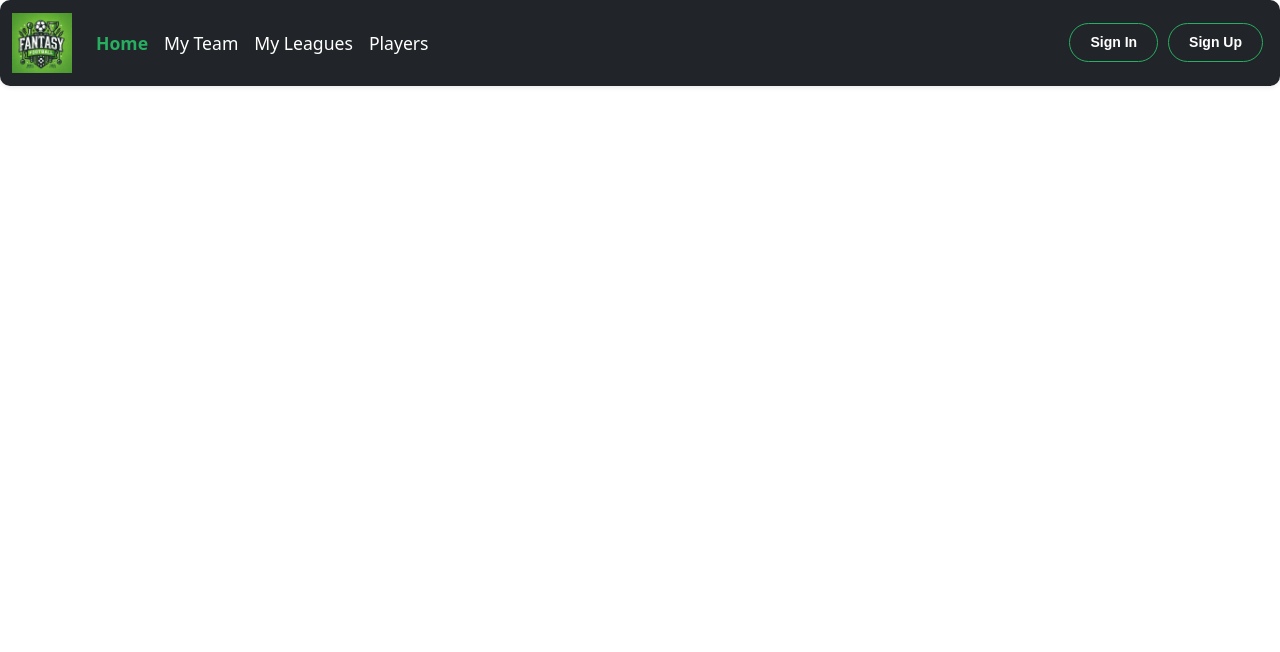
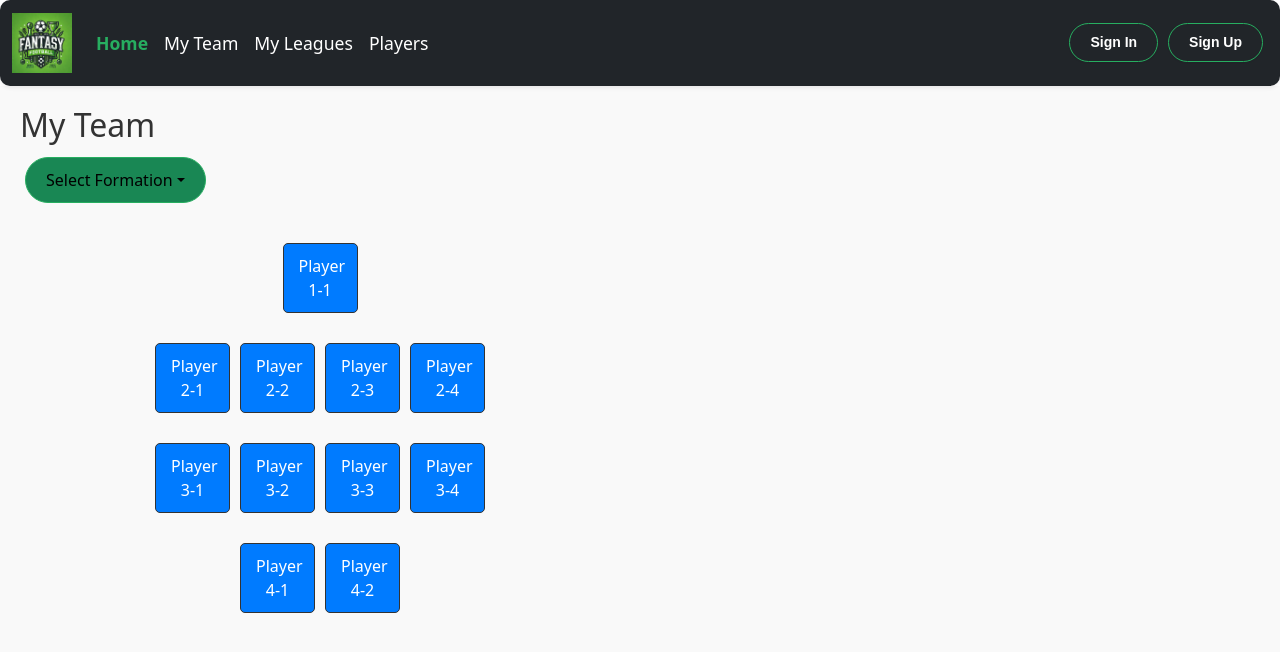
Before and after one commit to Nadavp13/Fantasy-Football-Web-Application-Frontend, a React (Vite) app: page / in a window 1280 px wide. Shown: the top 652 px of the page. Built offline with nearby package versions, Linux system fonts and the light colour scheme.

Commit message:
Basic MyTeam page and team selection

```diff
--- a/src/App.tsx
+++ b/src/App.tsx
@@ -3,11 +3,13 @@ import Alert from "./components/Alert";
 import Navbar from "./components/Navbar";
 import { useState } from "react";
 import Modal from "./components/ModalAuth";
+import MyTeam from "./pages/myTeam";
 
 function App() {
   return (
     <div>
       <Navbar onSelectItem={() => {}} />
+      <MyTeam />
     </div>
   );
 }
--- /dev/null
+++ b/src/components/DropDown.tsx
@@ -0,0 +1,40 @@
+import React from "react";
+
+interface Props<T> {
+  items: T[];
+  heading: string;
+  onSelectItem: (item: T) => void;
+}
+
+const DropDown = <T extends string>({
+  items,
+  heading,
+  onSelectItem,
+}: Props<T>) => {
+  return (
+    <div className="dropdown">
+      <button
+        className="btn btn-success dropdown-toggle"
+        type="button"
+        data-bs-toggle="dropdown"
+        aria-expanded="false"
+      >
+        {heading}
+      </button>
+      <ul className="dropdown-menu">
+        {items.map((item, index) => (
+          <li key={index}>
+            <button
+              className="dropdown-item"
+              onClick={() => onSelectItem(item)}
+            >
+              {item}
+            </button>
+          </li>
+        ))}
+      </ul>
+    </div>
+  );
+};
+
+export default DropDown;
--- /dev/null
+++ b/src/pages/myTeam.module.css
@@ -0,0 +1,55 @@
+.container {
+    padding: 20px;
+    background-color: #f9f9f9;
+  }
+
+  .heading {
+    font-size: 2rem;
+    color: #333333;
+  }
+
+  .dropdownWrapper {
+    margin-bottom: 20px;
+  }
+
+  .formationTable {
+    width: 100%;
+    border-collapse: collapse;
+    margin: 20px 0;
+    table-layout: fixed;
+    min-width: 250px;
+    max-width: 600px;
+  }
+
+  .formationRow {
+    height: 50px;
+  }
+
+  .formationCell {
+    text-align: center;
+    padding: 10px;
+  }
+
+  .buttonRow {
+    display: auto;
+    justify-content: space-between;
+    width: 100%;
+  }
+
+  .playerButton {
+    border: 1px solid #333333;
+    border-radius: 5px;
+    padding: 10px 15px;
+    background-color: #007bff;
+    color: #ffffff;
+    font-size: 1rem;
+    cursor: pointer;
+    flex-grow: 1;
+    max-width: 75px;
+    margin: 5px;
+  }
+
+
+  .playerButton:hover {
+    background-color: #0056b3;
+  }
--- /dev/null
+++ b/src/pages/myTeam.tsx
@@ -0,0 +1,66 @@
+import React, { useState } from "react";
+import DropDown from "../components/DropDown";
+import styles from "./MyTeam.module.css";
+
+const allFormations = {
+  "4-4-2": [1, 4, 4, 2],
+  "4-3-3": [1, 4, 3, 3],
+  "3-5-2": [1, 3, 5, 2],
+  "3-4-3": [1, 3, 4, 3],
+};
+
+type Formation = keyof typeof allFormations;
+
+const positionNames = ["GK", "DEF", "MID", "ATT"];
+
+const MyTeam = () => {
+  const [selectedFormation, setSelectedFormation] =
+    useState<Formation>("4-4-2");
+
+  const handleSelectFormation = (formation: Formation) => {
+    setSelectedFormation(formation);
+  };
+
+  return (
+    <div className={styles.container}>
+      <h1 className={styles.heading}>My Team</h1>
+      <div className={styles.dropdownWrapper}>
+        <DropDown
+          items={Object.keys(allFormations) as Formation[]}
+          heading="Select Formation"
+          onSelectItem={handleSelectFormation}
+        />
+      </div>
+      <table className={styles.formationTable}>
+        <tbody>
+          {allFormations[selectedFormation].map((columns, rowIndex) => (
+            <tr key={rowIndex} className={styles.formationRow}>
+              <td
+                colSpan={allFormations[selectedFormation].length}
+                className={styles.formationCell}
+              >
+                <div className={styles.buttonRow}>
+                  {Array.from({ length: columns }).map((_, colIndex) => {
+                    const position = positionNames[rowIndex];
+
+                    return (
+                      <button
+                        key={colIndex}
+                        className={styles.playerButton}
+                        id={`${position}-${rowIndex + 1}-${colIndex + 1}`}
+                      >
+                        Player {rowIndex + 1}-{colIndex + 1}
+                      </button>
+                    );
+                  })}
+                </div>
+              </td>
+            </tr>
+          ))}
+        </tbody>
+      </table>
+    </div>
+  );
+};
+
+export default MyTeam;
```
